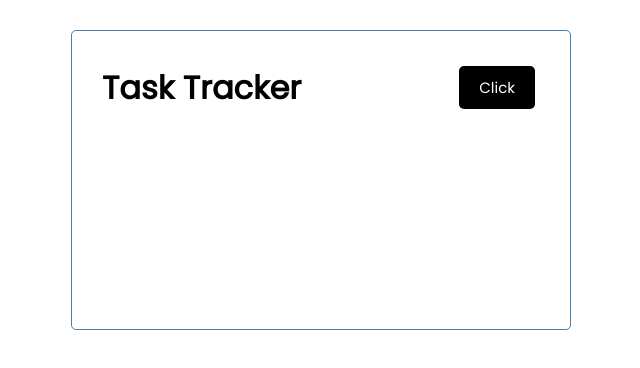
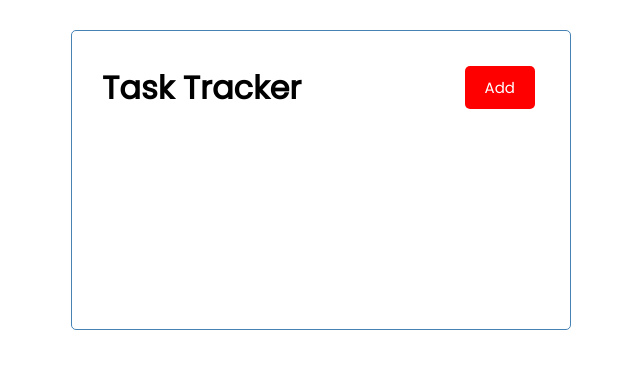
Before and after one commit to Kelevra-pro/task-tracker, an Angular app: page / in a window 1280 px wide. Shown: the top 368 px of the page, without its empty margins (319-959 px from the left). Built offline with nearby package versions, Linux system fonts and the light colour scheme.

Commit message:
component input data

```diff
--- a/src/app/components/button/button.component.html
+++ b/src/app/components/button/button.component.html
@@ -1 +1,3 @@
-<button class="btn">Click</button>
+<button [ngStyle]="{'background-color': color}" class="btn" (click)="onClick()">
+  {{ text }}
+</button>
--- a/src/app/components/button/button.component.ts
+++ b/src/app/components/button/button.component.ts
@@ -1,15 +1,22 @@
-import { Component, OnInit } from '@angular/core';
+import { Component, EventEmitter, Input, OnInit, Output } from '@angular/core';
 
 @Component({
   selector: 'app-button',
   templateUrl: './button.component.html',
-  styleUrls: ['./button.component.css']
+  styleUrls: ['./button.component.css'],
 })
 export class ButtonComponent implements OnInit {
+  @Input() text: string;
+  @Input() color: string;
+  @Output() btnClick = new EventEmitter();
 
-  constructor() { }
+  constructor() {
+  }
 
   ngOnInit(): void {
   }
 
+  onClick() {
+    this.btnClick.emit();
+  }
 }
--- a/src/app/components/header/header.component.html
+++ b/src/app/components/header/header.component.html
@@ -1,4 +1,4 @@
 <header>
   <h1>{{ title }}</h1>
-  <app-button></app-button>
+  <app-button color="red" text="Add" (btnClick)="toggleAddTask()"></app-button>
 </header>
--- a/src/app/components/header/header.component.ts
+++ b/src/app/components/header/header.component.ts
@@ -3,14 +3,18 @@
 @Component({
   selector: 'app-header',
   templateUrl: './header.component.html',
-  styleUrls: ['./header.component.css']
+  styleUrls: ['./header.component.css'],
 })
 export class HeaderComponent implements OnInit {
   title: string = 'Task Tracker';
 
-  constructor() { }
+  constructor() {
+  }
 
   ngOnInit(): void {
   }
 
+  toggleAddTask() {
+    console.log('Toggle');
+  }
 }
--- a/tsconfig.json
+++ b/tsconfig.json
@@ -21,7 +21,8 @@
     "lib": [
       "es2020",
       "dom"
-    ]
+    ],
+    "strictPropertyInitialization": false
   },
   "angularCompilerOptions": {
     "enableI18nLegacyMessageIdFormat": false,
```
